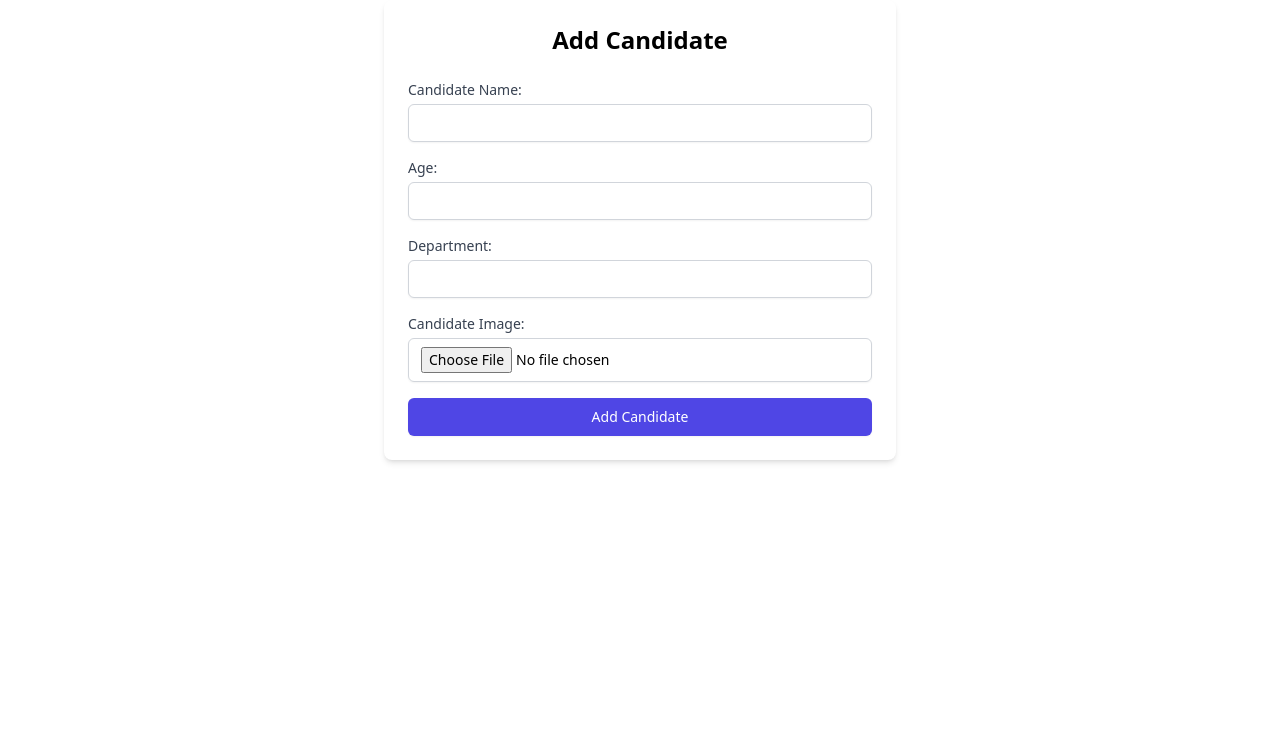
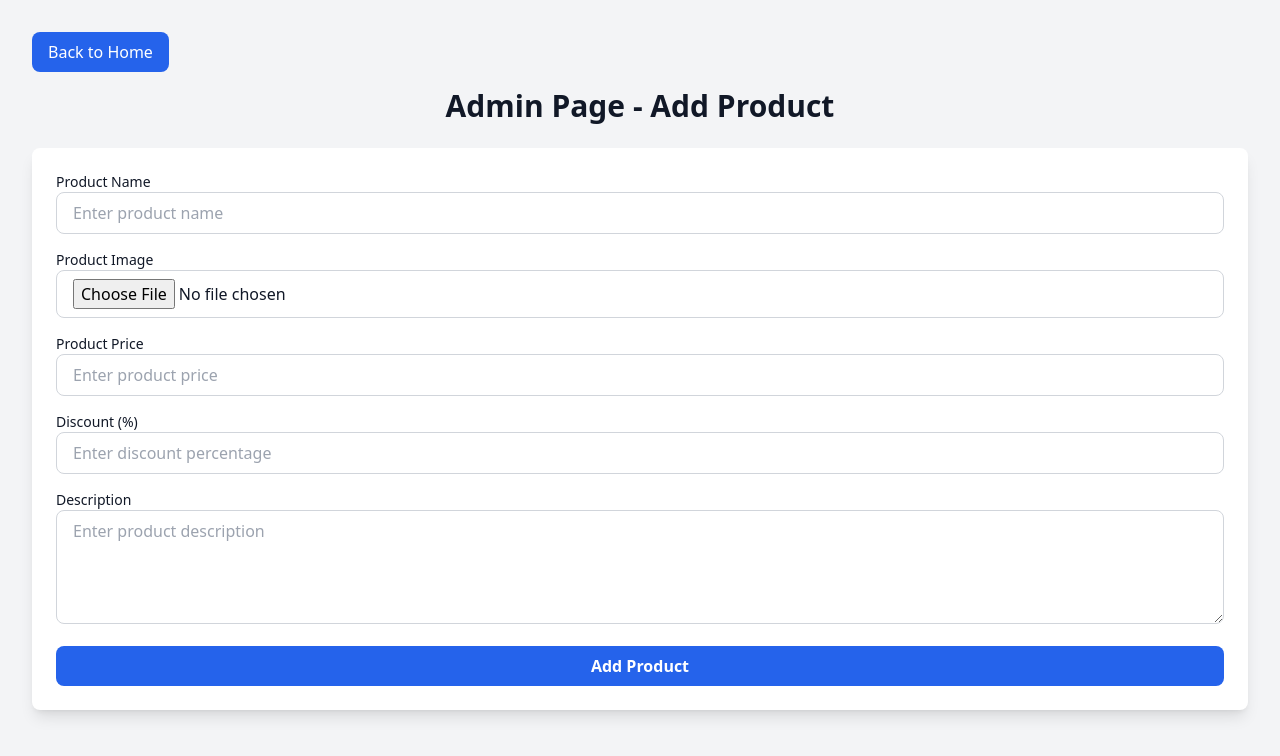
Before and after one commit to RNSihub/Vote_Platform, a React (Create React App) app in the folder frontend/: page /adminhome in a window 1280 px wide. Shown: the top 756 px of the page. Built offline with nearby package versions, Linux system fonts and the light colour scheme.

Commit message:
Update views

```diff
--- a/frontend/src/components/adminhome.tsx
+++ b/frontend/src/components/adminhome.tsx
@@ -1,98 +1,206 @@
-import React, { useState } from 'react';
-import axios from 'axios';
-import 'tailwindcss/tailwind.css';
 
-const AdminHome = () => {
-  const [candidateName, setCandidateName] = useState('');
-  const [age, setAge] = useState('');
-  const [department, setDepartment] = useState('');
-  const [candidateImage, setCandidateImage] = useState<File | null>(null);
-  const [message, setMessage] = useState('');
-  const [isError, setIsError] = useState(false);
+import React, { useState } from "react";
+import axios from "axios";
+import { useNavigate } from "react-router-dom"; // Import the useNavigate hook
+
+const AdminPage: React.FC = () => {
+  const navigate = useNavigate(); // Initialize the navigate function
+
+  const [formData, setFormData] = useState({
+    product_name: "",
+    product_price: "",
+    discount: "",
+    description: "",
+  });
+  const [productImage, setProductImage] = useState<string | null>(null); // Change to store base64 string
+  const [message, setMessage] = useState<string>("");
+  const [isError, setIsError] = useState<boolean>(false);
+  const [isLoading, setIsLoading] = useState<boolean>(false);
+
+  const handleChange = (e: React.ChangeEvent<HTMLInputElement | HTMLTextAreaElement>) => {
+    const { name, value } = e.target;
+    setFormData({ ...formData, [name]: value });
+  };
+
+  const handleImageChange = (e: React.ChangeEvent<HTMLInputElement>) => {
+    if (e.target.files && e.target.files.length > 0) {
+      const file = e.target.files[0];
+      const allowedTypes = ["image/jpeg", "image/png", "image/jpg"];
+      const maxSize = 2 * 1024 * 1024; // 2MB
+
+      if (!allowedTypes.includes(file.type)) {
+        setMessage("Invalid file type. Only JPEG and PNG are allowed.");
+        setIsError(true);
+        setProductImage(null);
+        return;
+      }
+
+      if (file.size > maxSize) {
+        setMessage("File size exceeds 2MB. Please upload a smaller file.");
+        setIsError(true);
+        setProductImage(null);
+        return;
+      }
+
+      // Convert image to base64
+      const reader = new FileReader();
+      reader.onloadend = () => {
+        setProductImage(reader.result as string); // Set base64 string
+        setMessage("");
+      };
+      reader.readAsDataURL(file); // Convert the file to base64
+    }
+  };
 
   const handleSubmit = async (e: React.FormEvent) => {
     e.preventDefault();
-    const formData = new FormData();
-    formData.append('candidateName', candidateName);
-    formData.append('age', age);
-    formData.append('department', department);
-    if (candidateImage) {
-      formData.append('candidate_image', candidateImage);
+
+    // Validation: Ensure all required fields are filled
+    if (
+      !formData.product_name ||
+      !formData.product_price ||
+      !formData.discount ||
+      !formData.description ||
+      !productImage
+    ) {
+      setMessage("All fields are required, including a product image.");
+      setIsError(true);
+      return;
+    }
+
+    setIsLoading(true);
+
+    // Create form data
+    const data = new FormData();
+    data.append("product_name", formData.product_name);
+    data.append("product_price", formData.product_price);
+    data.append("discount", formData.discount);
+    data.append("description", formData.description);
+    if (productImage) {
+      data.append("product_image", productImage); // Append base64 string
     }
 
     try {
-      const response = await axios.post("http://localhost:8000/api/add_candidate/", formData, {
-        headers: {
-          'Content-Type': 'multipart/form-data'
-        }
+      const response = await axios.post("http://localhost:8000/api/add-product/", data, {
+        headers: { "Content-Type": "multipart/form-data" },
       });
-      console.log(response.data);
-      setMessage("Candidate added successfully!");
+      console.log("Product added:", response.data);
+      setMessage("Product added successfully!");
       setIsError(false);
+
+      // Reset form fields
+      setFormData({
+        product_name: "",
+        product_price: "",
+        discount: "",
+        description: "",
+      });
+      setProductImage(null);
     } catch (error) {
       console.error(error);
-      setMessage("Something went wrong. Please try again.");
+      setMessage("Error adding product. Please try again.");
       setIsError(true);
+    } finally {
+      setIsLoading(false);
     }
   };
 
   return (
-    <div className="max-w-lg mx-auto p-6 bg-white shadow-md rounded-lg">
-      <h1 className="text-2xl font-bold mb-6 text-center">Add Candidate</h1>
-      <form onSubmit={handleSubmit} className="space-y-4">
+    <div className="min-h-screen bg-gray-100 text-gray-900">
+      <div className="container mx-auto p-8">
+        {/* Back Button */}
+        <button
+          onClick={() => navigate("/home")} // Navigate to home page
+          className="mb-4 px-4 py-2 bg-blue-600 hover:bg-blue-700 text-white rounded-lg"
+        >
+          Back to Home
+        </button>
+
+        <h1 className="text-3xl font-bold text-center mb-6">Admin Page - Add Product</h1>
+
+        {/* Success or Error Message */}
+        {message && (
+          <div
+            className={`p-4 mb-6 rounded-lg text-center ${
+              isError ? "bg-red-500 text-white" : "bg-green-500 text-white"
+            }`}
+          >
+            {message}
+          </div>
+        )}
+
+        <form onSubmit={handleSubmit} className="space-y-4 bg-white p-6 rounded-lg shadow-lg">
           <div>
-          <label className="block text-sm font-medium text-gray-700">Candidate Name:</label>
+            <label className="block text-sm font-medium">Product Name</label>
             <input
               type="text"
-            value={candidateName}
-            onChange={(e) => setCandidateName(e.target.value)}
-            required
-            className="mt-1 block w-full px-3 py-2 border border-gray-300 rounded-md shadow-sm focus:outline-none focus:ring-indigo-500 focus:border-indigo-500 sm:text-sm"
+              name="product_name"
+              value={formData.product_name}
+              onChange={handleChange}
+              className="w-full px-4 py-2 border border-gray-300 rounded-lg focus:ring-2 focus:ring-blue-500 focus:outline-none"
+              placeholder="Enter product name"
             />
           </div>
+
           <div>
-          <label className="block text-sm font-medium text-gray-700">Age:</label>
+            <label className="block text-sm font-medium">Product Image</label>
+            <input
+              type="file"
+              accept="image/*"
+              onChange={handleImageChange}
+              className="w-full px-4 py-2 border border-gray-300 rounded-lg focus:ring-2 focus:ring-blue-500 focus:outline-none"
+            />
+          </div>
+
+          <div>
+            <label className="block text-sm font-medium">Product Price</label>
             <input
               type="number"
-            value={age}
-            onChange={(e) => setAge(e.target.value)}
-            required
-            className="mt-1 block w-full px-3 py-2 border border-gray-300 rounded-md shadow-sm focus:outline-none focus:ring-indigo-500 focus:border-indigo-500 sm:text-sm"
+              name="product_price"
+              value={formData.product_price}
+              onChange={handleChange}
+              className="w-full px-4 py-2 border border-gray-300 rounded-lg focus:ring-2 focus:ring-blue-500 focus:outline-none"
+              placeholder="Enter product price"
             />
           </div>
+
           <div>
-          <label className="block text-sm font-medium text-gray-700">Department:</label>
+            <label className="block text-sm font-medium">Discount (%)</label>
             <input
-            type="text"
-            value={department}
-            onChange={(e) => setDepartment(e.target.value)}
-            required
-            className="mt-1 block w-full px-3 py-2 border border-gray-300 rounded-md shadow-sm focus:outline-none focus:ring-indigo-500 focus:border-indigo-500 sm:text-sm"
+              type="number"
+              name="discount"
+              value={formData.discount}
+              onChange={handleChange}
+              className="w-full px-4 py-2 border border-gray-300 rounded-lg focus:ring-2 focus:ring-blue-500 focus:outline-none"
+              placeholder="Enter discount percentage"
             />
           </div>
+
           <div>
-          <label className="block text-sm font-medium text-gray-700">Candidate Image:</label>
-          <input
-            type="file"
-            onChange={(e) => setCandidateImage(e.target.files ? e.target.files[0] : null)}
-            required
-            className="mt-1 block w-full px-3 py-2 border border-gray-300 rounded-md shadow-sm focus:outline-none focus:ring-indigo-500 focus:border-indigo-500 sm:text-sm"
-          />
+            <label className="block text-sm font-medium">Description</label>
+            <textarea
+              name="description"
+              value={formData.description}
+              onChange={handleChange}
+              className="w-full px-4 py-2 border border-gray-300 rounded-lg focus:ring-2 focus:ring-blue-500 focus:outline-none"
+              placeholder="Enter product description"
+              rows={4}
+            ></textarea>
           </div>
+
           <button
             type="submit"
-          className="w-full py-2 px-4 border border-transparent rounded-md shadow-sm text-sm font-medium text-white bg-indigo-600 hover:bg-indigo-700 focus:outline-none focus:ring-2 focus:ring-offset-2 focus:ring-indigo-500"
+            className={`w-full px-4 py-2 text-white rounded-lg font-semibold transition duration-300 ${
+              isLoading ? "bg-gray-400" : "bg-blue-600 hover:bg-blue-700"
+            }`}
+            disabled={isLoading}
           >
-          Add Candidate
+            {isLoading ? "Adding Product..." : "Add Product"}
           </button>
         </form>
-      {message && (
-        <p className={`mt-4 text-center ${isError ? 'text-red-500' : 'text-green-500'}`}>
-          {message}
-        </p>
-      )}
+      </div>
     </div>
   );
 };
 
-export default AdminHome;
+export default AdminPage;
```
Also changed, not shown: frontend/src/components/home.tsx (+17 -17 lines), 2 other files (tests, documents, lock files or other folders). Lines whose indentation alone changed are shown as unchanged.
